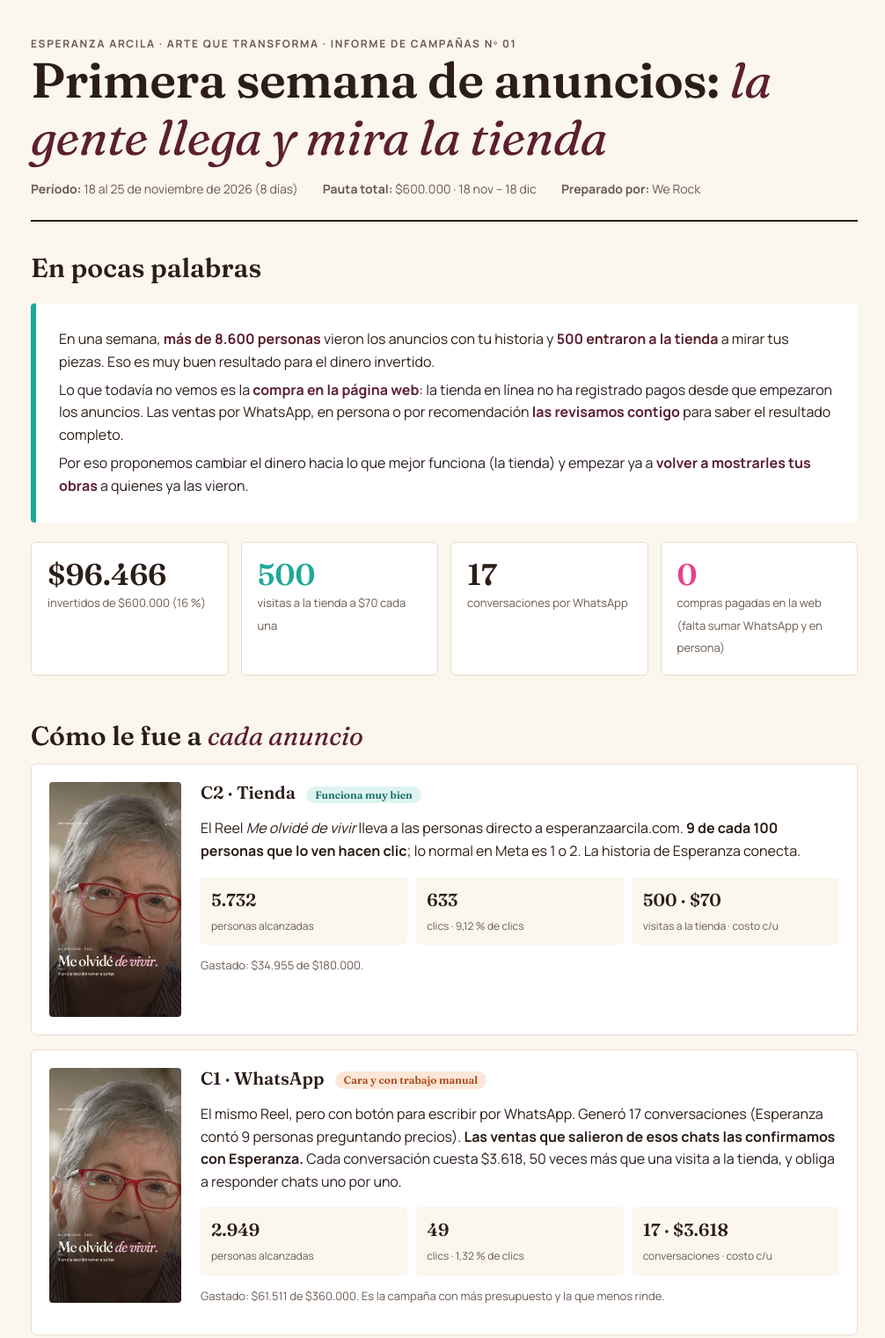
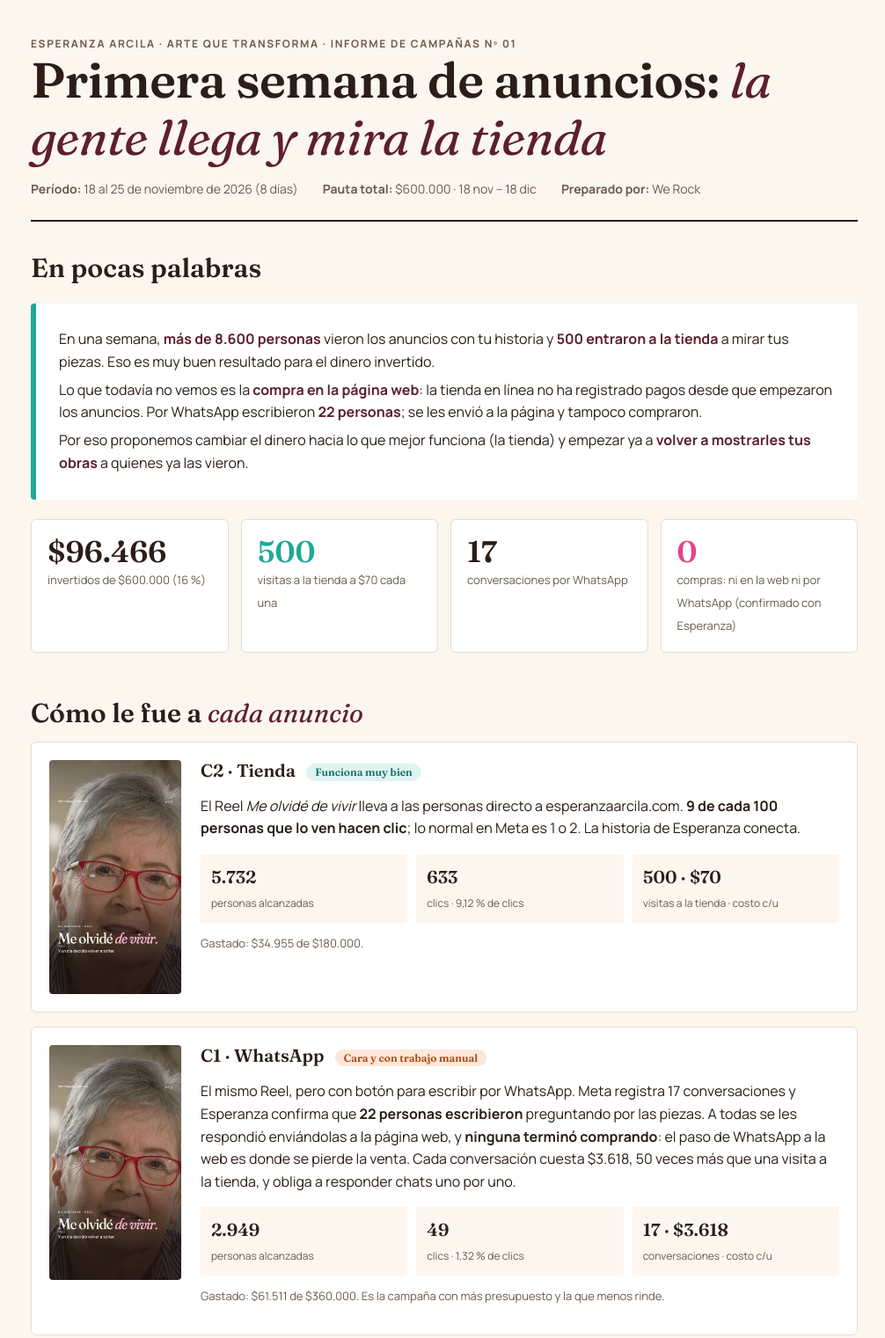
Before and after one commit to Werockagencia/esperanza-arcila-reportes, a plain HTML site: page reportes/2026-11-26/index.html in a window 1280 px wide. Shown: the top 1521 px of the page at 88% size, without its empty margins (135-1141 px from the left). Drawn offline with Linux system fonts and the light colour scheme.

Commit message:
Dato de Esperanza: 22 personas por WhatsApp, sin compras
Co-Authored-By: Claude Opus 5.5 <noreply@anthropic.com>

```diff
--- a/reportes/2026-11-26/index.html
+++ b/reportes/2026-11-26/index.html
@@ -79,14 +79,14 @@ footer{border-top:1px solid var(--linea);padding-top:18px;font-size:13px;color:v
   <h2>En pocas palabras</h2>
   <div class="simple">
     <p>En una semana, <strong>más de 8.600 personas</strong> vieron los anuncios con tu historia y <strong>500 entraron a la tienda</strong> a mirar tus piezas. Eso es muy buen resultado para el dinero invertido.</p>
-    <p>Lo que todavía no vemos es la <strong>compra en la página web</strong>: la tienda en línea no ha registrado pagos desde que empezaron los anuncios. Las ventas por WhatsApp, en persona o por recomendación <strong>las revisamos contigo</strong> para saber el resultado completo.</p>
+    <p>Lo que todavía no vemos es la <strong>compra en la página web</strong>: la tienda en línea no ha registrado pagos desde que empezaron los anuncios. Por WhatsApp escribieron <strong>22 personas</strong>; se les envió a la página y tampoco compraron.</p>
     <p>Por eso proponemos cambiar el dinero hacia lo que mejor funciona (la tienda) y empezar ya a <strong>volver a mostrarles tus obras</strong> a quienes ya las vieron.</p>
   </div>
   <div class="kpis">
     <div class="kpi"><b>$96.466</b><span>invertidos de $600.000 (16 %)</span></div>
     <div class="kpi ok"><b>500</b><span>visitas a la tienda a $70 cada una</span></div>
     <div class="kpi"><b>17</b><span>conversaciones por WhatsApp</span></div>
-    <div class="kpi cero"><b>0</b><span>compras pagadas en la web (falta sumar WhatsApp y en persona)</span></div>
+    <div class="kpi cero"><b>0</b><span>compras: ni en la web ni por WhatsApp (confirmado con Esperanza)</span></div>
   </div>
 </section>
 
@@ -111,7 +111,7 @@ footer{border-top:1px solid var(--linea);padding-top:18px;font-size:13px;color:v
     <img src="img/reel01.jpg" alt="Portada del Reel Me olvidé de vivir">
     <div>
       <h3>C1 · WhatsApp <span class="tag mal">Cara y con trabajo manual</span></h3>
-      <p>El mismo Reel, pero con botón para escribir por WhatsApp. Generó 17 conversaciones (Esperanza contó 9 personas preguntando precios). <b>Las ventas que salieron de esos chats las confirmamos con Esperanza.</b> Cada conversación cuesta $3.618, 50 veces más que una visita a la tienda, y obliga a responder chats uno por uno.</p>
+      <p>El mismo Reel, pero con botón para escribir por WhatsApp. Meta registra 17 conversaciones y Esperanza confirma que <b>22 personas escribieron</b> preguntando por las piezas. A todas se les respondió enviándolas a la página web, y <b>ninguna terminó comprando</b>: el paso de WhatsApp a la web es donde se pierde la venta. Cada conversación cuesta $3.618, 50 veces más que una visita a la tienda, y obliga a responder chats uno por uno.</p>
       <div class="mini">
         <div><b>2.949</b><span>personas alcanzadas</span></div>
         <div><b>49</b><span>clics · 1,32 % de clics</span></div>
```
Also changed, not shown: 1 other file.
